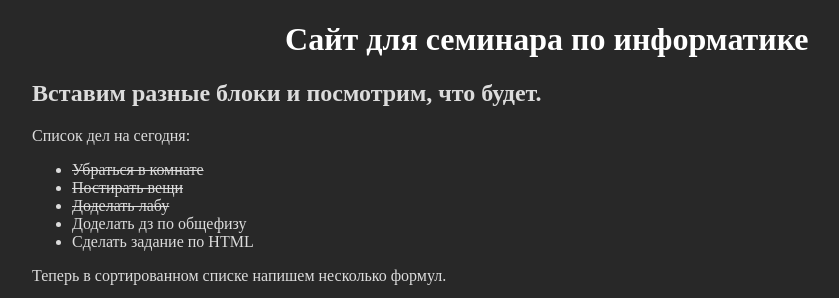
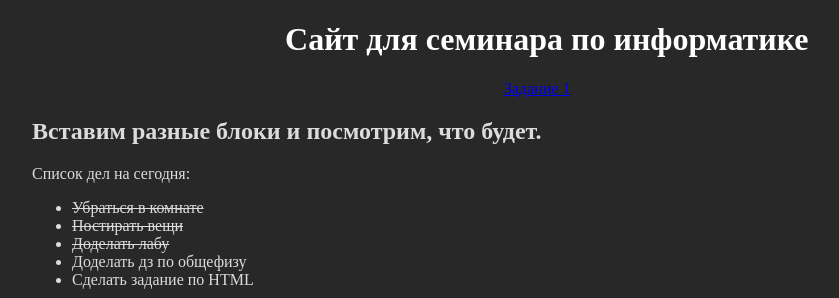
Before and after one commit to a11key/a11key.github.io, a plain HTML site: page index.html in a window 1280 px wide. Shown: the top 298 px of the page, without its empty margins (96-935 px from the left). Drawn offline with Linux system fonts and the light colour scheme.

Commit message:
Add files via upload

```diff
--- a/index.html
+++ b/index.html
@@ -2,7 +2,7 @@
 <html lang="en">
 <head>
     <meta charset="UTF-8">
-    <title>Сайт для семинара по информатике</title>
+    <title>Сайт для семинаров по информатике</title>
     <style>
         body{
         margin-left: 10%;
@@ -21,6 +21,13 @@
         h1{
         margin-left: -10%;
         color: #FFFFFF;}
+
+    .cont {
+        display: grid;
+        grid-template-columns: repeat(1, 200px);
+        justify-content: center;
+        align-content: center;
+    }
 
     .container {
         display: grid;
@@ -55,6 +62,9 @@ td {
 </head>
 <body>
 <h1 align="center">Сайт для семинара по информатике</h1>
+<div class="cont">
+    <div><a href="cats_template.html">Задание 1</a></div>
+</div>
 <h2>Вставим разные блоки и посмотрим, что будет.</h2>
 <p>Список дел на сегодня:</p>
 <ul>
```
